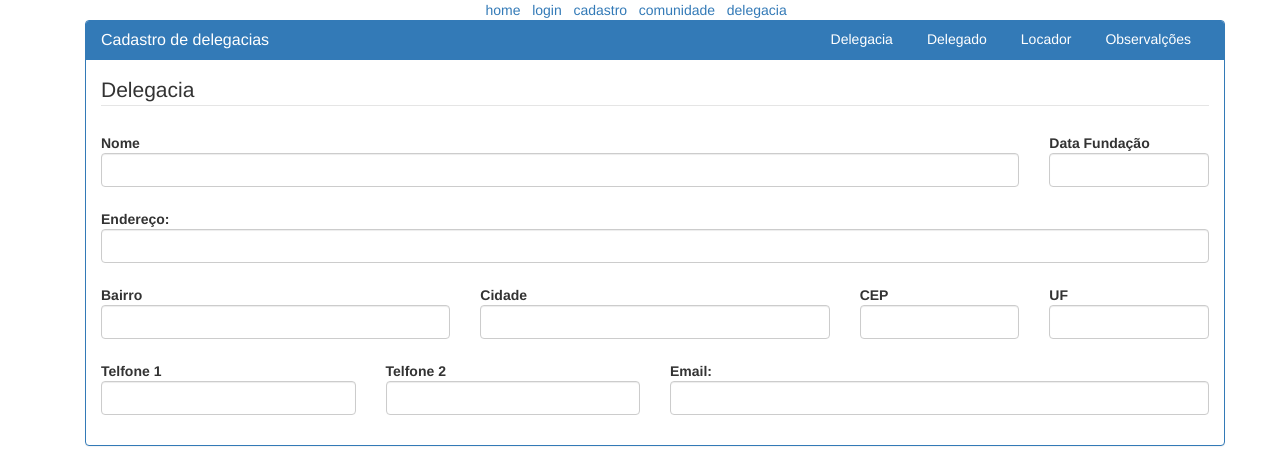
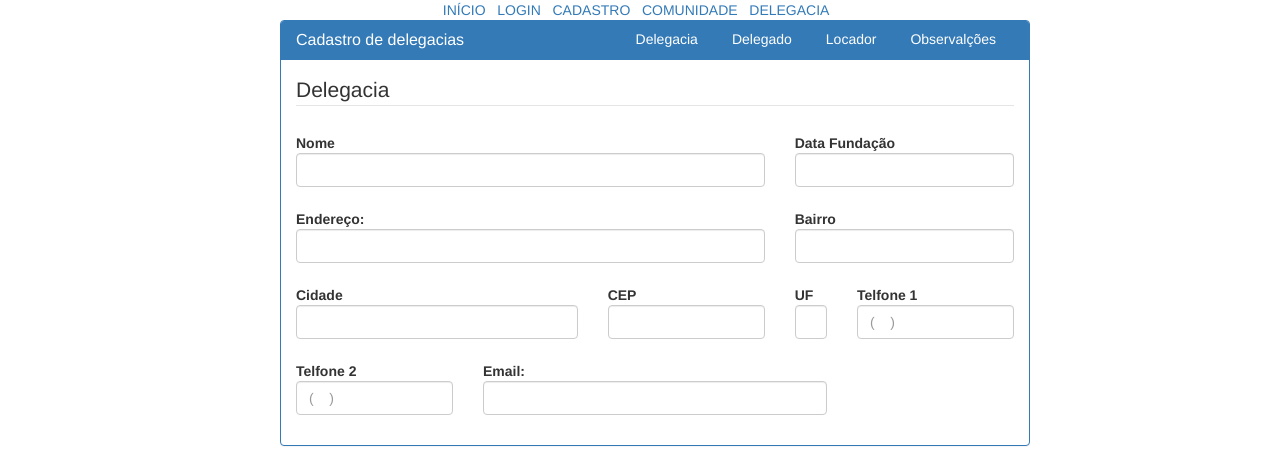
Before and after one commit to idalecioalves/sindicato, a PHP site: the page made by views/delegacia.php in a window 1280 px wide. Shown: the top 466 px of the page. Run offline with PHP 8.4, Linux system fonts and the light colour scheme; the template is opened without the code that fills it, so the values that code supplies are empty; some libraries are stand-ins or nearby versions.

Commit message:
algumas mudanças

```diff
--- a/css/delegacia.css
+++ /dev/null
@@ -1,5 +0,0 @@
-#delegacia{
-	width: 800px;
-	height: 400px;
-	border: solid 1px;
-}
--- a/index.php
+++ b/index.php
@@ -1,3 +1,4 @@
+
 <?php
 ini_set('display_errors',1);
 error_reporting( E_ALL | E_STRICT );
@@ -39,6 +40,7 @@ $app->container->singleton('banco',function() use($config)
 {
 	return new NotORM($config['PDO']);
 });
+
 
 $app->get('/', function () {
 	echo ( "<br /><br /><br /> <center> Seja bem vindo</center>");
--- a/views/delegacia.php
+++ b/views/delegacia.php
@@ -60,8 +60,8 @@
 <fieldset>
   <div class="container">
     <div class="row">
-            <div class="col-md-12">
-              <div id="delegacia" class="panel panel-primary window">
+      <div  class="col-md-8 col-md-offset-2">
+        <div id="delegacia" class="panel panel-primary">
           <div class="panel-heading">
             <h3 class="panel-title">Cadastro de delegacias</h3>
             <span class="pull-right">
@@ -78,79 +78,85 @@
             <div class="tab-content">
               <div class="tab-pane active" id="tab1">
                 <legend>Delegacia</legend>
+
                 <div class="form-group"  >
-                        <div class="col-sm-10">
+                  <div class="col-sm-8">
                     <label for="nome" class="control-label">Nome</label>
-                          <input type="text" class="form-control" id="nome" placeholder="">
+                    <input type="text" class="form-control" id="nome" required placeholder="">
                   </div>
-                        <div class="col-sm-2">
+                  <div class="col-sm-4">
                     <label for="nome" class="control-label">Data Fundação</label>
                     <input type="text" class="form-control" id="nome" placeholder="">
                   </div>
                 </div>
+
                 <div class="form-group">
-                        <div class="col-sm-12">
+                  <div class="col-sm-8">
                     <label for="Nome" class="control-label">Endereço:</label>
                     <input type="text" class="form-control" id="nome" placeholder="">
                   </div>
-                      </div>
-                      <div class="form-group">
                   <div class="col-sm-4">
                     <label for="nome" class="control-label">Bairro</label>
                     <input type="text" class="form-control" id="nome" placeholder="">
                   </div>
-                        <div class="col-sm-4">
+                </div>
+
+                <div class="form-group">
+                  <div class="col-sm-5">
                     <label for="nome" class="control-label">Cidade</label>
                     <input type="text" class="form-control" id="nome" placeholder="">
                   </div>
-                        <div class="col-sm-2">
+                  <div class="col-sm-3">
                     <label for="nome" class="control-label">CEP</label>
                     <input type="text" class="form-control" id="nome" placeholder="">
                   </div>
-                        <div class="col-sm-2">
+                  <div class="col-sm-1">
                     <label for="nome" class="control-label">UF</label>
                     <input type="text" class="form-control" id="nome" placeholder="">
                   </div>
-                      </div>
-                      <div class="form-group"  >
                   <div class="col-sm-3">
                     <label for="nome" class="control-label">Telfone 1</label>
-                          <input type="text" class="form-control" id="nome" placeholder="">
+                    <input type="text" class="form-control" id="nome" placeholder="(    )">
                   </div>
+                </div>
+
+                <div class="form-group">
                   <div class="col-sm-3">
                     <label for="nome" class="control-label">Telfone 2</label>
-                          <input type="text" class="form-control" id="nome" placeholder="">
+                    <input type="text" class="form-control" id="nome" placeholder="(    )">
                   </div>
                   <div class="col-sm-6">
                     <label for="nome" class="control-label">Email:</label>
                     <input type="text" class="form-control" id="nome" placeholder="">
                   </div>
                 </div>
-                    </div><!--############################ fim panel 1 ##############################-->
+              </div>
+              <!--############################ fim panel 1 ##############################-->
+
               <div class="tab-pane" id="tab2">
                 <legend>Delegado</legend>
                 <div class="form-group"  >
-                        <div class="col-sm-12">
+                  <div class="col-sm-8">
                     <label for="nome" class="control-label">Nome</label>
                     <input type="text" class="form-control" id="nome" placeholder="">
                   </div>
-                      </div>
-                      <div class="form-group"  >
-                        <div class="col-sm-6">
+                  <div class="col-sm-4">
                     <label for="nome" class="control-label">RG</label>
                     <input type="text" class="form-control" id="nome" placeholder="">
                   </div>
-                        <div class="col-sm-6">
+                </div>
+
+                <div class="form-group">
+                  <div class="col-sm-4">
                     <label for="nome" class="control-label">CPF</label>
                     <input type="text" class="form-control" id="nome" placeholder="">
                   </div>
-                      </div>
-                      <div class="form-group">
-                        <div class="col-sm-12">
+                  <div class="col-sm-8">
                     <label for="enderecoDelegado" class="control-label">Endereço:</label>
                     <input type="text" class="form-control" id="enderecoDelegado" placeholder="">
                   </div>
                 </div>
+
                 <div class="form-group"  >
                   <div class="col-sm-4">
                     <label for="nome" class="control-label">Bairro</label>
@@ -160,15 +166,16 @@
                     <label for="nome" class="control-label">Cidade</label>
                     <input type="text" class="form-control" id="nome" placeholder="">
                   </div>
-                        <div class="col-sm-2">
+                  <div class="col-sm-3">
                     <label for="nome" class="control-label">CEP</label>
                     <input type="text" class="form-control" id="nome" placeholder="">
                   </div>
-                        <div class="col-sm-2">
+                  <div class="col-sm-1">
                     <label for="nome" class="control-label">UF</label>
                     <input type="text" class="form-control" id="nome" placeholder="">
                   </div>
                 </div>
+
                 <div class="form-group"  >
                   <div class="col-sm-3">
                     <label for="nome" class="control-label">Telfone 1</label>
@@ -185,26 +192,24 @@
                 </div>
               </div><!--############################ fim panel 2 ##############################-->
               <div class="tab-pane" id="tab3">
-
                 <legend>Locador</legend>
                 <div class="form-group">
-                        <div class="col-sm-12">
+                  <div class="col-sm-8">
                     <label for="nomeDelegado" class="control-label">Nome:</label>
                     <input type="text" class="form-control" id="nomeDelegado" placeholder="">
                   </div>
-                      </div>
-                      <div class="form-group"  >
-                        <div class="col-sm-6">
+                  <div class="col-sm-3">
                     <label for="nome" class="control-label">RG</label>
                     <input type="text" class="form-control" id="nome" placeholder="">
                   </div>
-                        <div class="col-sm-6">
+                </div>
+
+                <div class="form-group">
+                  <div class="col-sm-3">
                     <label for="nome" class="control-label">CPF</label>
                     <input type="text" class="form-control" id="nome" placeholder="">
                   </div>
-                      </div>
-                      <div class="form-group">
-                        <div class="col-sm-12">
+                  <div class="col-sm-8">
                     <label for="enderecoDelegado" class="control-label">Endereço:</label>
                     <input type="text" class="form-control" id="enderecoDelegado" placeholder="">
                   </div>
@@ -219,11 +224,11 @@
                     <label for="nome" class="control-label">Cidade</label>
                     <input type="text" class="form-control" id="nome" placeholder="">
                   </div>
-                        <div class="col-sm-2">
+                  <div class="col-sm-3">
                     <label for="nome" class="control-label">CEP</label>
                     <input type="text" class="form-control" id="nome" placeholder="">
                   </div>
-                        <div class="col-sm-2">
+                  <div class="col-sm-1">
                     <label for="nome" class="control-label">UF</label>
                     <input type="text" class="form-control" id="nome" placeholder="">
                   </div>
--- a/views/menu.php
+++ b/views/menu.php
@@ -1,7 +1,7 @@
 <div class="text-center">
-	<a href="<?php echo baseUrl();?>">home</a>&nbsp;&nbsp;
-	<a href="<?php echo baseUrl();?>/login">login</a>&nbsp;&nbsp;
-	<a href="<?php echo baseUrl();?>/cadastro">cadastro</a>&nbsp;&nbsp;
-	<a href="<?php echo baseUrl();?>/comunidade/lista">comunidade</a>&nbsp;&nbsp;
-	<a href="<?php echo baseUrl();?>/delegacia/lista">delegacia</a>&nbsp;&nbsp;
+	<a href="<?php echo baseUrl();?>">INÍCIO</a>&nbsp;&nbsp;
+	<a href="<?php echo baseUrl();?>/login">LOGIN</a>&nbsp;&nbsp;
+	<a href="<?php echo baseUrl();?>/cadastro">CADASTRO</a>&nbsp;&nbsp;
+	<a href="<?php echo baseUrl();?>/comunidade/lista">COMUNIDADE</a>&nbsp;&nbsp;
+	<a href="<?php echo baseUrl();?>/delegacia/lista">DELEGACIA</a>&nbsp;&nbsp;
 </div>
```
Also changed, not shown: css/cadado.css (+10 -2 lines), css/estilo.css (+17 -63 lines), views/cadastro.php (+25 -13 lines), views/login.php (+8 -14 lines). Lines whose indentation alone changed are shown as unchanged.
